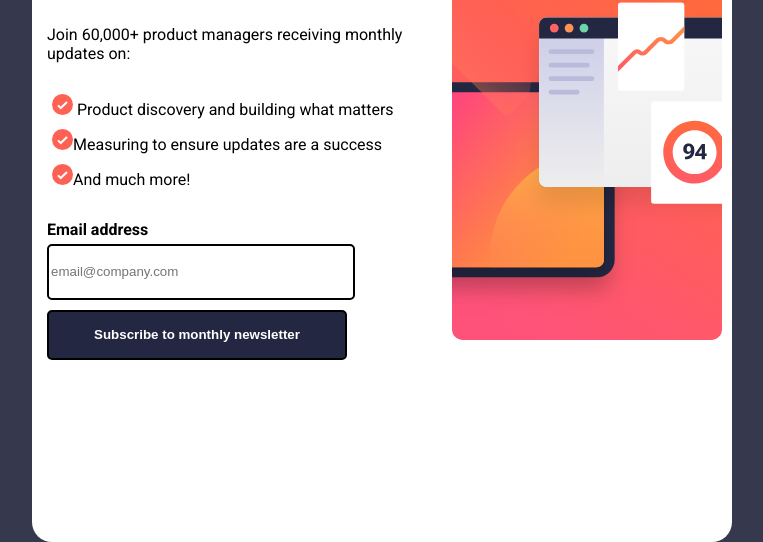
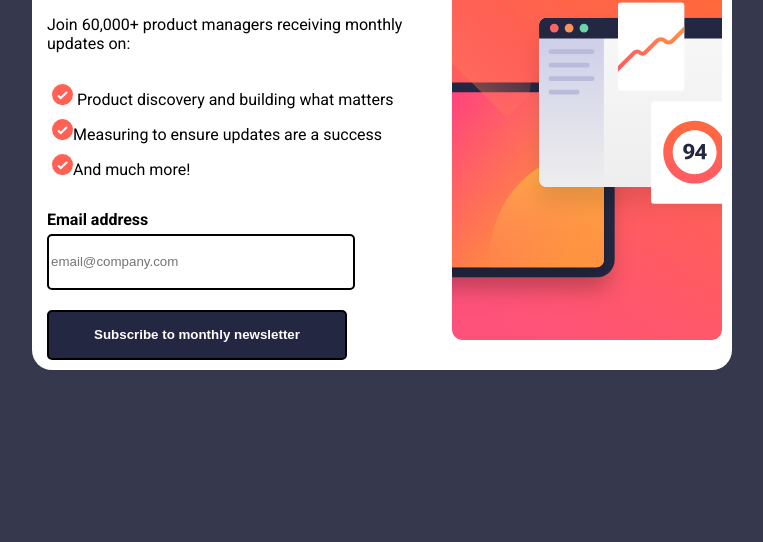
Before and after one commit to Reem24R/challenge-04, a plain HTML site: page index.html in a window 1280 px wide. Shown: the part 258-800 px from the top of the page, without its empty margins (258-1021 px from the left). Drawn offline with Linux system fonts and the light colour scheme; a web font is replaced by a local one.

```diff
--- a/style.css
+++ b/style.css
@@ -12,7 +12,7 @@
     transform: translate(-50%,-50%);
     background-color: white;
     width: 700px;
-    min-height: 100vh;
+   height: auto;
     display: flex;
     justify-content: space-around;
     align-items: center;
@@ -79,6 +79,7 @@
 }
 input,button
 {
+    margin-bottom: 10px;
     cursor: pointer;
     width: 300px;
     height: 50px;
```
